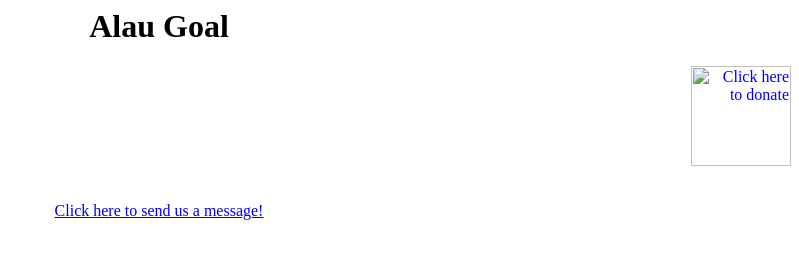
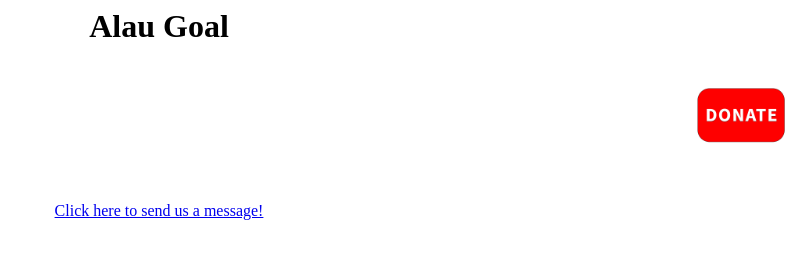
Before and after one commit to optipizza/wow, a plain HTML site: page alaugoal.html in a window 1280 px wide. Shown: the whole page, without its empty margins (481-1280 px from the left). Drawn offline with Linux system fonts and the light colour scheme.

Commit message:
Update alaugoal.html

```diff
--- a/alaugoal.html
+++ b/alaugoal.html
@@ -5,7 +5,7 @@
 <center>
   <h1>Alau Goal</h1>
 
-  <div align="right"><a href="https://edalau.github.io/alau/donate.html"><img alt="Click here to donate" src="donate button red.jpg" width=100 height=100></a></div>
+  <div align="right"><a href="https://edalau.github.io/alau/donate.html"><img alt="Click here to donate" src="donate_red.jpg" width=100 height=100></a></div>
 
   <br><br>
   <a href="mailto:test@example.com">Click here to send us a message!</a>
```
